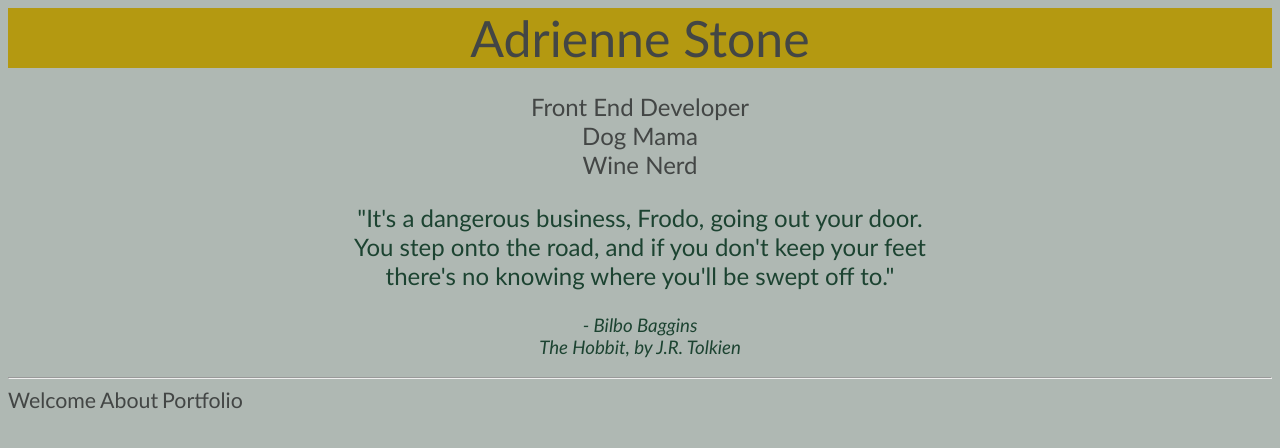
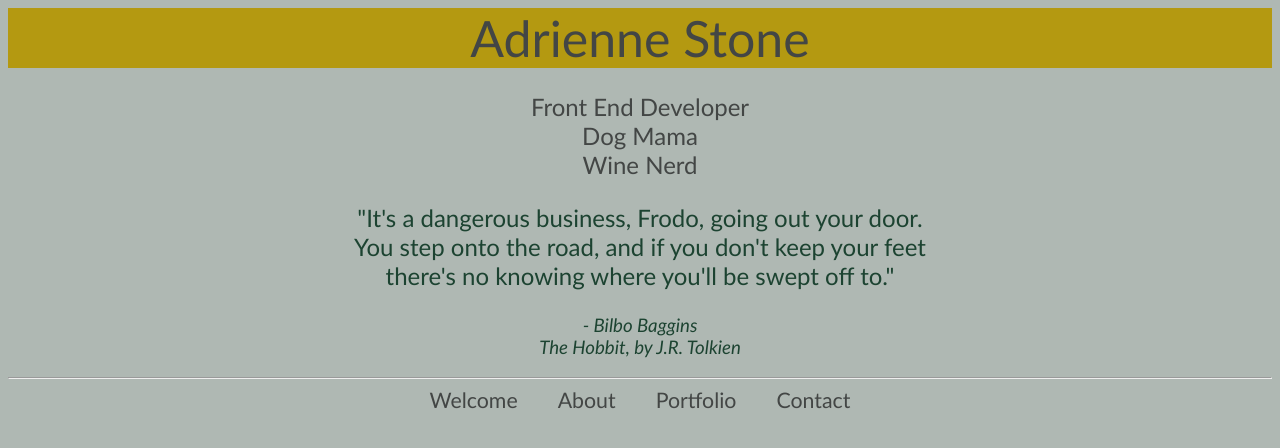
Before and after one commit to adrienne365/Intro-Site, a plain HTML site: page index.html in a window 1280 px wide. Drawn offline with Linux system fonts and the light colour scheme.

Commit message:
added-contact-page

```diff
--- a/index.css
+++ b/index.css
@@ -27,10 +27,17 @@ body {
     background-color: rgb(175, 184, 179);
 }
 
+.nav {
+    display: flex;
+    justify-content: center;
+    flex-direction: row;
+}
+
 a {
     text-decoration: none;
+    padding-left: 20px;
+    padding-right: 20px;
     font-size: 16pt;
-    text-align: right;
     font-family: 'Gill Sans', 'Gill Sans MT', Calibri, 'Trebuchet MS', sans-serif;
     color: rgb(67, 70, 69)
 }
--- a/index.html
+++ b/index.html
@@ -24,10 +24,11 @@
     </p>
     <hr>
     <footer>
-        <nav class="a">
+        <nav class="nav">
             <a href="index.html">Welcome</a>
             <a href="about.html">About</a>
             <a href="portfolio.html">Portfolio</a>
+            <a href="contact.html">Contact</a>
         </nav>
     </footer>
 </body>
```
